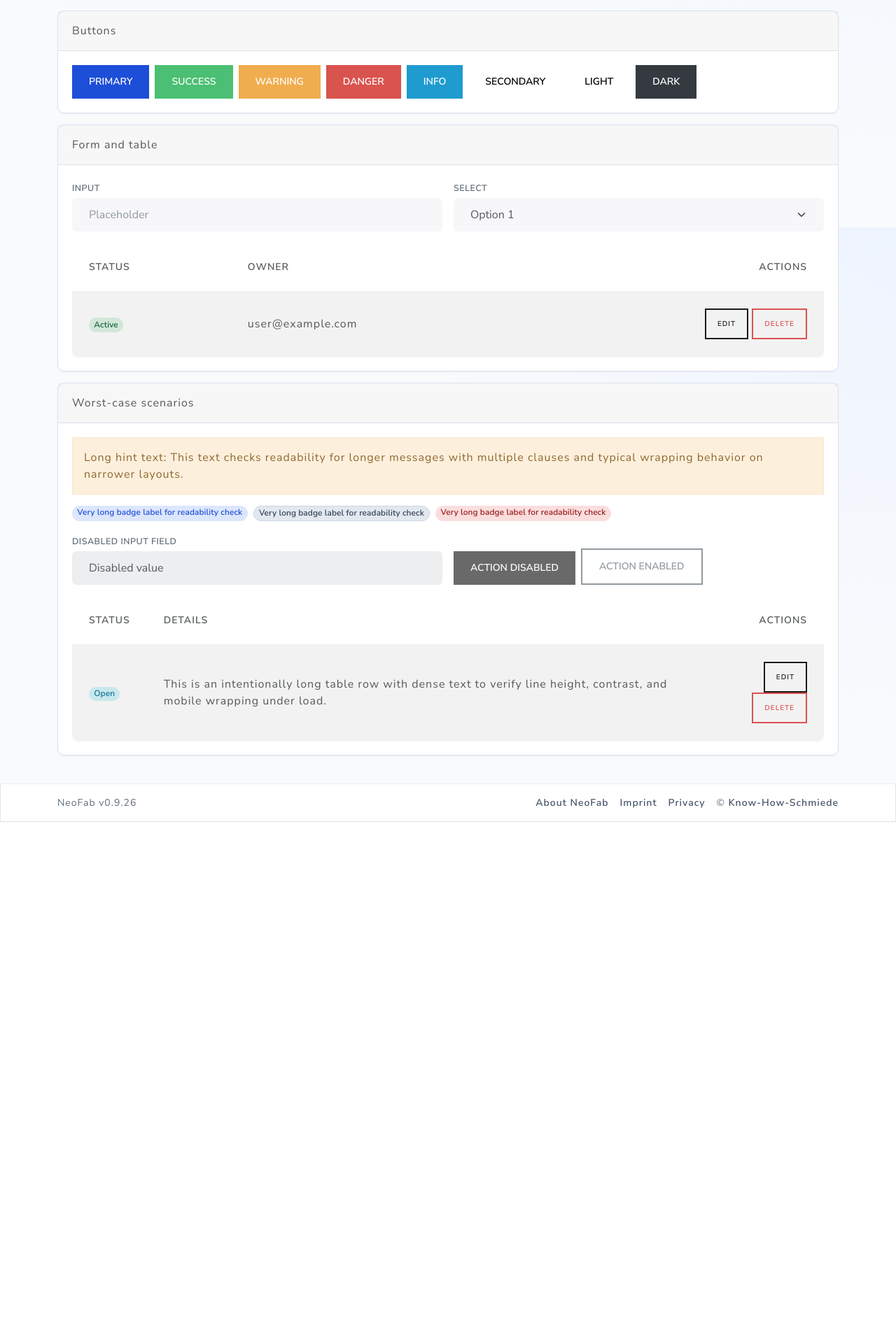
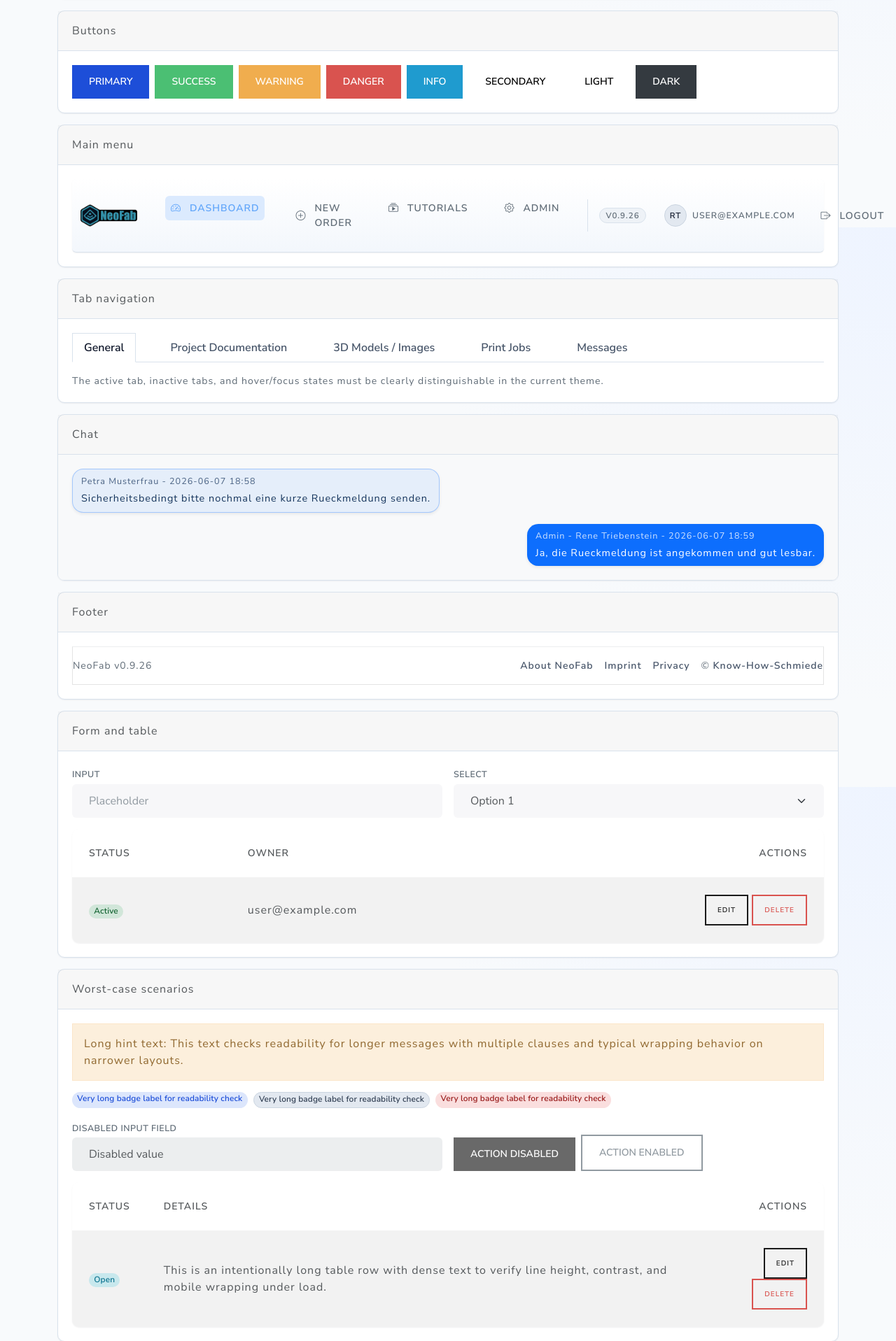
Before and after one commit to know-how-schmiede/NeoFab, a Flask app: page /admin/design-smoke-test in a window 1280 px wide. Shown: the part 1275-3192 px from the top of the page at 70% size. Before the commit the page ends 2450 px from the top, so only its background shows below. Run offline with Flask 3, Linux system fonts and the light colour scheme; a user stored in the database is signed in; tables that the repository leaves empty hold one stand-in row (values such as "Sample post"); some libraries are stand-ins or nearby versions.

Commit message:
CSS und Design-Kontrast-Test

```diff
--- a/i18n/de.json
+++ b/i18n/de.json
@@ -159,6 +159,11 @@
   "admin_design_smoke_test_section_alerts": "Alerts",
   "admin_design_smoke_test_section_badges": "Badges",
   "admin_design_smoke_test_section_buttons": "Buttons",
+  "admin_design_smoke_test_section_main_menu": "Hauptmenue",
+  "admin_design_smoke_test_section_tabs": "Reiter-Navigation",
+  "admin_design_smoke_test_tabs_hint": "Aktiver Reiter, inaktive Reiter und Hover-/Fokuszustaende muessen im aktuellen Theme klar unterscheidbar sein.",
+  "admin_design_smoke_test_section_chat": "Chat",
+  "admin_design_smoke_test_section_footer": "Footer",
   "admin_design_smoke_test_section_form_table": "Formular und Tabelle",
   "admin_design_smoke_test_section_worst_case": "Worst-Case-Szenarien",
   "admin_design_smoke_test_worst_case_long_alert_title": "Langer Hinweistext:",
--- a/i18n/en.json
+++ b/i18n/en.json
@@ -159,6 +159,11 @@
   "admin_design_smoke_test_section_alerts": "Alerts",
   "admin_design_smoke_test_section_badges": "Badges",
   "admin_design_smoke_test_section_buttons": "Buttons",
+  "admin_design_smoke_test_section_main_menu": "Main menu",
+  "admin_design_smoke_test_section_tabs": "Tab navigation",
+  "admin_design_smoke_test_tabs_hint": "The active tab, inactive tabs, and hover/focus states must be clearly distinguishable in the current theme.",
+  "admin_design_smoke_test_section_chat": "Chat",
+  "admin_design_smoke_test_section_footer": "Footer",
   "admin_design_smoke_test_section_form_table": "Form and table",
   "admin_design_smoke_test_section_worst_case": "Worst-case scenarios",
   "admin_design_smoke_test_worst_case_long_alert_title": "Long hint text:",
--- a/i18n/fr.json
+++ b/i18n/fr.json
@@ -159,6 +159,11 @@
   "admin_design_smoke_test_section_alerts": "Alertes",
   "admin_design_smoke_test_section_badges": "Badges",
   "admin_design_smoke_test_section_buttons": "Boutons",
+  "admin_design_smoke_test_section_main_menu": "Menu principal",
+  "admin_design_smoke_test_section_tabs": "Navigation par onglets",
+  "admin_design_smoke_test_tabs_hint": "L'onglet actif, les onglets inactifs et les etats de survol/focus doivent etre clairement distinguables dans le theme actuel.",
+  "admin_design_smoke_test_section_chat": "Chat",
+  "admin_design_smoke_test_section_footer": "Pied de page",
   "admin_design_smoke_test_section_form_table": "Formulaire et tableau",
   "admin_design_smoke_test_section_worst_case": "Scenarios worst-case",
   "admin_design_smoke_test_worst_case_long_alert_title": "Texte d'avertissement long :",
--- a/neofab/static/style.css
+++ b/neofab/static/style.css
@@ -21,6 +21,7 @@
 .neo-chat-bubble-user {
     background-color: rgba(13, 110, 253, 0.08);  /* helles Blau */
     border: 1px solid rgba(13, 110, 253, 0.3);
+    color: #17365d;
 }
 
 /* Admin-Nachrichten (rechts) */
@@ -35,11 +36,37 @@
 }
 
 .neo-chat-bubble-user .neo-chat-meta {
-    color: #6c757d;
+    color: #4b6384;
+}
+
+.neo-chat-bubble-user .neo-chat-text {
+    color: #17365d;
+}
+
+.neo-chat-bubble-admin .neo-chat-text {
+    color: #fff;
 }
 
 .neo-chat-text p {
     margin-bottom: 0;
+}
+
+html[data-theme-mode="dark"] .neo-chat-thread {
+    background-color: #f8fafc;
+}
+
+html[data-theme-mode="dark"] .neo-chat-bubble-user {
+    background-color: #eaf2ff;
+    border-color: #93c5fd;
+    color: #17365d;
+}
+
+html[data-theme-mode="dark"] .neo-chat-bubble-user .neo-chat-meta {
+    color: #4b6384;
+}
+
+html[data-theme-mode="dark"] .neo-chat-bubble-user .neo-chat-text {
+    color: #17365d;
 }
 
 /* === Chat-Eingabefeld unter der Message-Liste === */
--- a/neofab/templates/admin_design_smoke_test.html
+++ b/neofab/templates/admin_design_smoke_test.html
@@ -85,6 +85,123 @@
     <button class="btn btn-secondary" type="button">Secondary</button>
     <button class="btn btn-light" type="button">Light</button>
     <button class="btn btn-dark" type="button">Dark</button>
+  </div>
+</div>
+
+<div class="card mb-3">
+  <div class="card-header"><strong>{{ t("admin_design_smoke_test_section_main_menu") }}</strong></div>
+  <div class="card-body">
+    <nav class="navbar navbar-expand-lg navbar-light bg-primary rounded">
+      <div class="container-fluid">
+        <a class="navbar-brand d-flex align-items-center" href="#">
+          <img src="{{ url_for('static', filename='Logo_NeoFab_Name_200px.png') }}"
+               alt="NeoFab Logo"
+               height="32"
+               class="me-2">
+        </a>
+        <div class="navbar-collapse">
+          <ul class="navbar-nav me-auto mb-2 mb-lg-0 nf-nav-main">
+            <li class="nav-item">
+              <a href="#" class="nav-link active" aria-current="page">
+                <i class="bi bi-speedometer2 me-1"></i>{{ t("nav_dashboard") }}
+              </a>
+            </li>
+            <li class="nav-item">
+              <a href="#" class="nav-link">
+                <i class="bi bi-plus-circle me-1"></i>{{ t("nav_new_order") }}
+              </a>
+            </li>
+            <li class="nav-item">
+              <a href="#" class="nav-link">
+                <i class="bi bi-collection-play me-1"></i>{{ t("nav_tutorials") }}
+              </a>
+            </li>
+            <li class="nav-item">
+              <a href="#" class="nav-link">
+                <i class="bi bi-gear me-1"></i>{{ t("nav_admin") }}
+              </a>
+            </li>
+          </ul>
+          <div class="d-flex align-items-center gap-3 nf-nav-secondary">
+            <span class="nf-version-tag">v{{ app_version }}</span>
+            <a class="nav-link d-flex align-items-center gap-2" href="#">
+              <span class="nf-avatar" aria-hidden="true">RT</span>
+              <span class="small">user@example.com</span>
+            </a>
+            <a class="nav-link" href="#">
+              <i class="bi bi-box-arrow-right me-1"></i>{{ t("nav_logout") }}
+            </a>
+          </div>
+        </div>
+      </div>
+    </nav>
+  </div>
+</div>
+
+<div class="card mb-3">
+  <div class="card-header"><strong>{{ t("admin_design_smoke_test_section_tabs") }}</strong></div>
+  <div class="card-body">
+    <ul class="nav nav-tabs mb-3" role="tablist">
+      <li class="nav-item" role="presentation">
+        <button class="nav-link active" type="button" role="tab" aria-selected="true">{{ t("tab_general") }}</button>
+      </li>
+      <li class="nav-item" role="presentation">
+        <button class="nav-link" type="button" role="tab" aria-selected="false">{{ t("tab_project") }}</button>
+      </li>
+      <li class="nav-item" role="presentation">
+        <button class="nav-link" type="button" role="tab" aria-selected="false">{{ t("tab_files") }}</button>
+      </li>
+      <li class="nav-item" role="presentation">
+        <button class="nav-link" type="button" role="tab" aria-selected="false">{{ t("tab_print_jobs") }}</button>
+      </li>
+      <li class="nav-item" role="presentation">
+        <button class="nav-link" type="button" role="tab" aria-selected="false">{{ t("messages_header") }}</button>
+      </li>
+    </ul>
+    <div class="text-muted small">{{ t("admin_design_smoke_test_tabs_hint") }}</div>
+  </div>
+</div>
+
+<div class="card mb-3">
+  <div class="card-header"><strong>{{ t("admin_design_smoke_test_section_chat") }}</strong></div>
+  <div class="card-body neo-chat-thread">
+    <div class="neo-chat-message d-flex mb-3 justify-content-start">
+      <div class="neo-chat-bubble neo-chat-bubble-user">
+        <div class="neo-chat-meta small mb-1">
+          <strong>Petra Musterfrau</strong> - 2026-06-07 18:58
+        </div>
+        <div class="neo-chat-text">
+          Sicherheitsbedingt bitte nochmal eine kurze Rueckmeldung senden.
+        </div>
+      </div>
+    </div>
+    <div class="neo-chat-message d-flex mb-0 justify-content-end">
+      <div class="neo-chat-bubble neo-chat-bubble-admin">
+        <div class="neo-chat-meta small mb-1">
+          <strong>Admin - Rene Triebenstein</strong> - 2026-06-07 18:59
+        </div>
+        <div class="neo-chat-text">
+          Ja, die Rueckmeldung ist angekommen und gut lesbar.
+        </div>
+      </div>
+    </div>
+  </div>
+</div>
+
+<div class="card mb-3">
+  <div class="card-header"><strong>{{ t("admin_design_smoke_test_section_footer") }}</strong></div>
+  <div class="card-body">
+    <footer class="border-top py-3 bg-light site-footer">
+      <div class="container d-flex flex-column flex-md-row align-items-start align-items-md-center justify-content-between gap-3 px-0">
+        <div class="text-muted small">NeoFab v{{ app_version }}</div>
+        <div class="d-flex flex-wrap gap-3 small">
+          <a class="nf-footer-link text-decoration-none" href="#">{{ t("footer_info") }}</a>
+          <a class="nf-footer-link text-decoration-none" href="#">{{ t("footer_imprint") }}</a>
+          <a class="nf-footer-link text-decoration-none" href="#">{{ t("footer_privacy") }}</a>
+          <span class="text-muted">&copy; <a class="nf-footer-link text-decoration-none" href="#">Know-How-Schmiede</a></span>
+        </div>
+      </div>
+    </footer>
   </div>
 </div>
 
```
Also changed, not shown: doku/Version_Timeline.md (+2 -0 lines).
